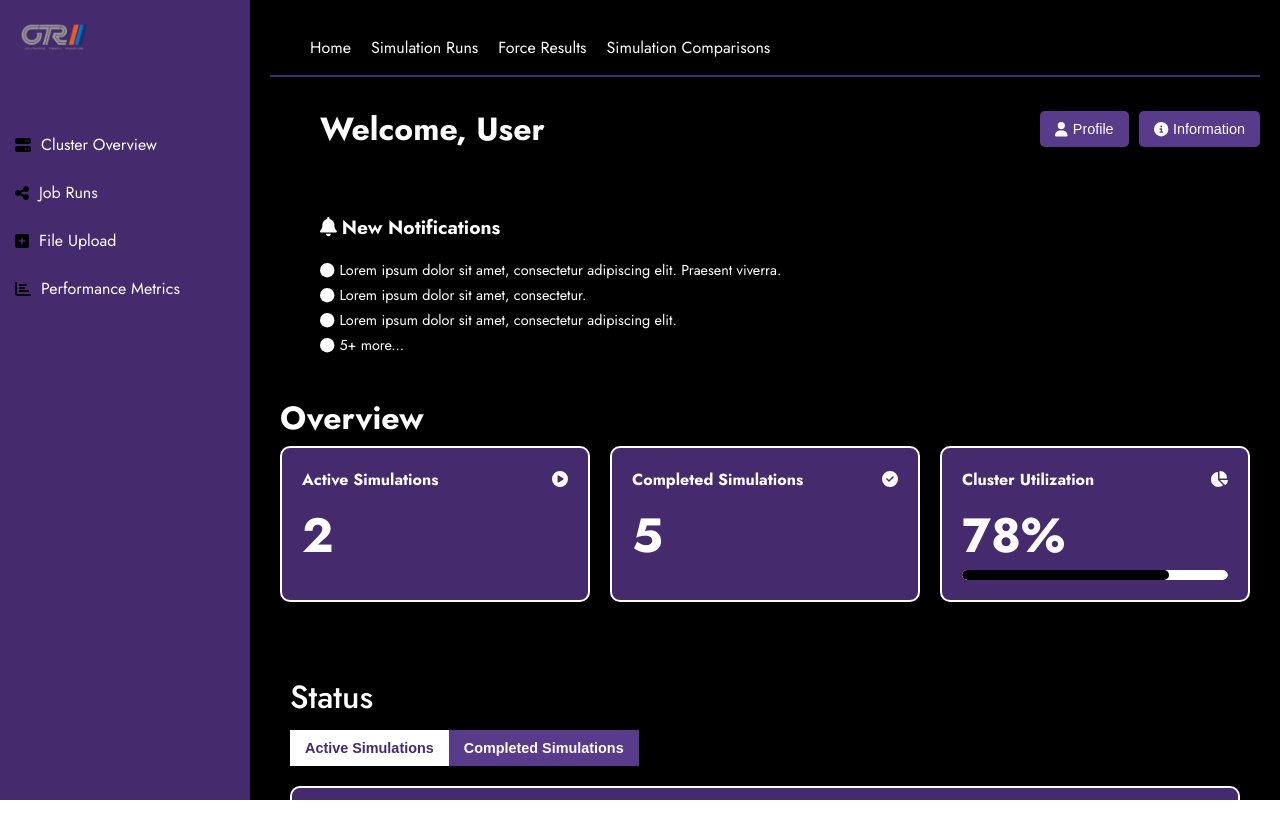
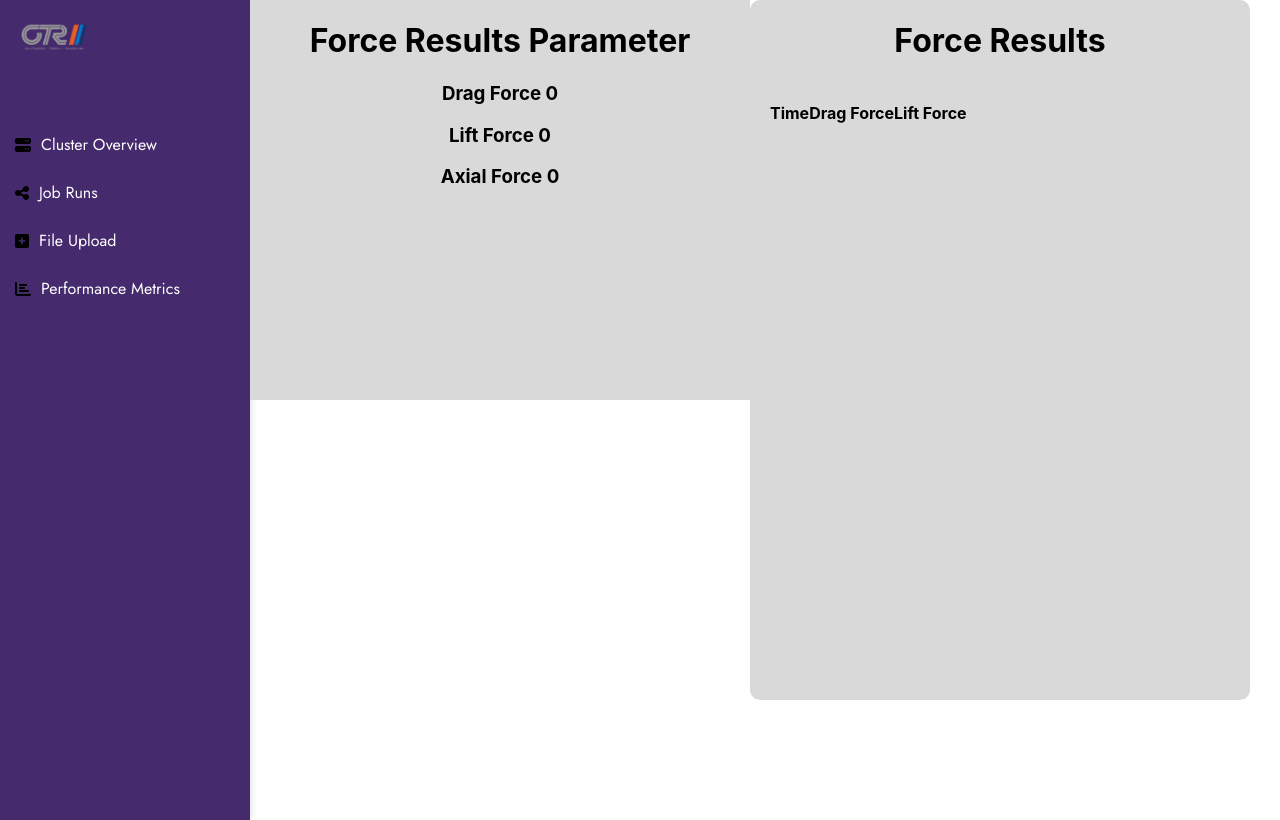
Before and after one commit to OntarioTechRacing/cluster_frontend, a React (Create React App) app: page /forceResults in a window 1280 px wide. Built offline with nearby package versions, Linux system fonts and the light colour scheme.

Commit message:
Added Force Results page

```diff
--- a/package.json
+++ b/package.json
@@ -13,6 +13,7 @@
     "@testing-library/user-event": "^13.5.0",
     "react": "^18.3.1",
     "react-dom": "^18.3.1",
+    "react-router-dom": "^7.2.0",
     "react-scripts": "5.0.1",
     "web-vitals": "^2.1.4"
   },
--- a/src/App.js
+++ b/src/App.js
@@ -1,10 +1,17 @@
 import "./App.css";
 import Hero from "./components/Hero/Hero.jsx";
+import {Route, Routes, BrowserRouter} from "react-router-dom"
+import ForceResults from "./pages/PostProcessing/ForceResults.jsx";
 
 function App() {
   return (
     <div className="App">
-      <Hero />
+      <BrowserRouter>
+        <Routes>
+          <Route index element={<Hero />}></Route>
+          <Route path = "forceResults" element={<ForceResults />}></Route>
+        </Routes>
+        </BrowserRouter>
     </div>
   );
 }
--- a/src/index.js
+++ b/src/index.js
@@ -2,7 +2,6 @@ import React from 'react';
 import ReactDOM from 'react-dom/client';
 import './index.css';
 import App from './App';
-import reportWebVitals from './reportWebVitals';
 
 const root = ReactDOM.createRoot(document.getElementById('root'));
 root.render(
@@ -10,8 +9,3 @@ root.render(
     <App />
   </React.StrictMode>
 );
-
-// If you want to start measuring performance in your app, pass a function
-// to log results (for example: reportWebVitals(console.log))
-// or send to an analytics endpoint. Learn more: https://bit.ly/CRA-vitals
-reportWebVitals();
--- /dev/null
+++ b/src/pages/PostProcessing/ForceResults.css
@@ -0,0 +1,29 @@
+
+.forceResults-layout{
+    display:flex;
+}
+
+
+.force-results-content{
+    background-color: #D9D9D9;
+    height: 400px;
+    width: 500px;
+
+
+}
+
+.row{
+    display:flex;
+}
+
+.force-results-layout{
+    background-color: #D9D9D9;
+    height: 700px;
+    width: 500px;
+    border-radius:10px;
+}
+
+.force-results-container{
+    display:flex;
+    margin: 20px;
+}
--- /dev/null
+++ b/src/pages/PostProcessing/ForceResults.jsx
@@ -0,0 +1,67 @@
+import {useState} from "react"
+import "./ForceResults.css"
+import Navbar from "../../components/NavBar/Navbar.jsx"; // Ensure this path is correct
+import { FontAwesomeIcon } from "@fortawesome/react-fontawesome";
+import {
+  faBell,
+  faUser,
+  faCircleInfo,
+  faCircle,
+  faCirclePlay,
+  faCircleCheck,
+  faPieChart,
+} from "@fortawesome/free-solid-svg-icons";
+
+const ForceResults = () => {
+
+    const [dragForce, setDragForce] = useState(0)
+    const [liftForce, setLiftForce] = useState(0)
+    const [axialForce, setAxialForce]= useState(0)
+    return(
+        <div className="forceResults-layout">
+            <Navbar />
+
+            {/* <div className="headerLinks">
+                <ul className="headerLinks-list">
+                    <li>
+                    <a href="./">Home</a>
+                    </li>
+                    <li>
+                    <a href="./">Simulation Runs</a>
+                    </li>
+                    <li>
+                    <a href="#">Force Results</a>
+                    </li>
+                    <li>
+                    <a href="./">Simulation Comparisons</a>
+                    </li>
+                </ul>
+                <hr className="hr-element" />
+            </div> */}
+
+            <div className="force-results-content">
+                <h1>Force Results Parameter</h1>
+                <h3>Drag Force {dragForce}</h3>
+                <h3>Lift Force {liftForce}</h3>
+                <h3>Axial Force {axialForce}</h3>
+            </div>
+
+            <div className="row">
+                <div className="force-results-layout">
+                    <h1>Force Results</h1>
+                    <div className="force-results-container">
+                        <h4>Time</h4>
+                        <h4>Drag Force</h4>
+                        <h4>Lift Force</h4>
+                    </div>
+                </div>
+
+                <div>
+
+                </div>
+            </div>
+        </div>
+    )
+}
+
+export default ForceResults;
```
Also changed, not shown: 1 other file (tests, documents, lock files or other folders).
